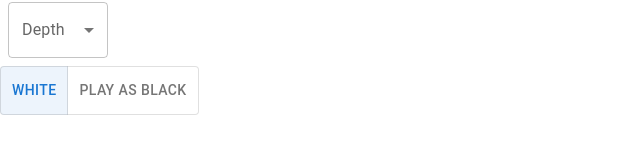
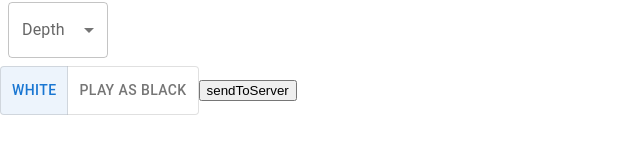
Before and after one commit to kausgang/ChessErrorReport, a React (Create React App) app in the folder client/: page / in a window 1280 px wide. Shown: the part 206-360 px from the top of the page, without its empty margins (0-640 px from the left). Built offline with nearby package versions, Linux system fonts and the light colour scheme; no server answers.

Commit message:
Update App.js

```diff
--- a/client/src/App.js
+++ b/client/src/App.js
@@ -9,7 +9,7 @@ import MoveTable from "./MoveTable";
 import EngineLevel from "./EngineLevel";
 import Status from "./Status";
 
-// import axios from "axios";
+import axios from "axios";
 
 // const test_click = () => {
 //   // alert("test");
@@ -150,6 +150,20 @@ function App() {
     setCp(cp_value);
   };
 
+  const sendToServer = () => {
+    axios
+      .get("http://localhost:4000/")
+      .then((res) => {
+        console.log(res);
+      })
+      .catch(function (error) {
+        // handle error
+        console.log(error);
+      })
+      .finally(function () {
+        // always executed
+      });
+  };
   // const TestEngineMove = () => {
   //   game.move("e5");
   //   setFen(game.fen());
@@ -183,6 +197,8 @@ function App() {
         <ToggleButton value="white">white</ToggleButton>
         <ToggleButton value="black">Play as Black</ToggleButton>
       </ToggleButtonGroup>
+
+      <button onClick={sendToServer}>sendToServer</button>
     </>
   );
 }
```
